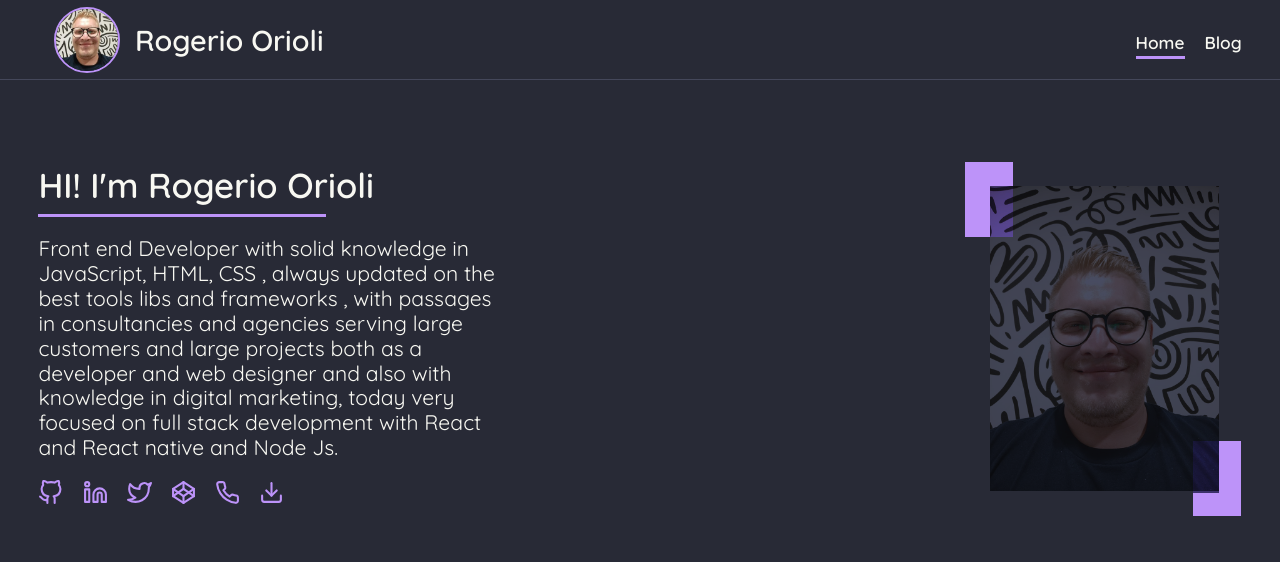
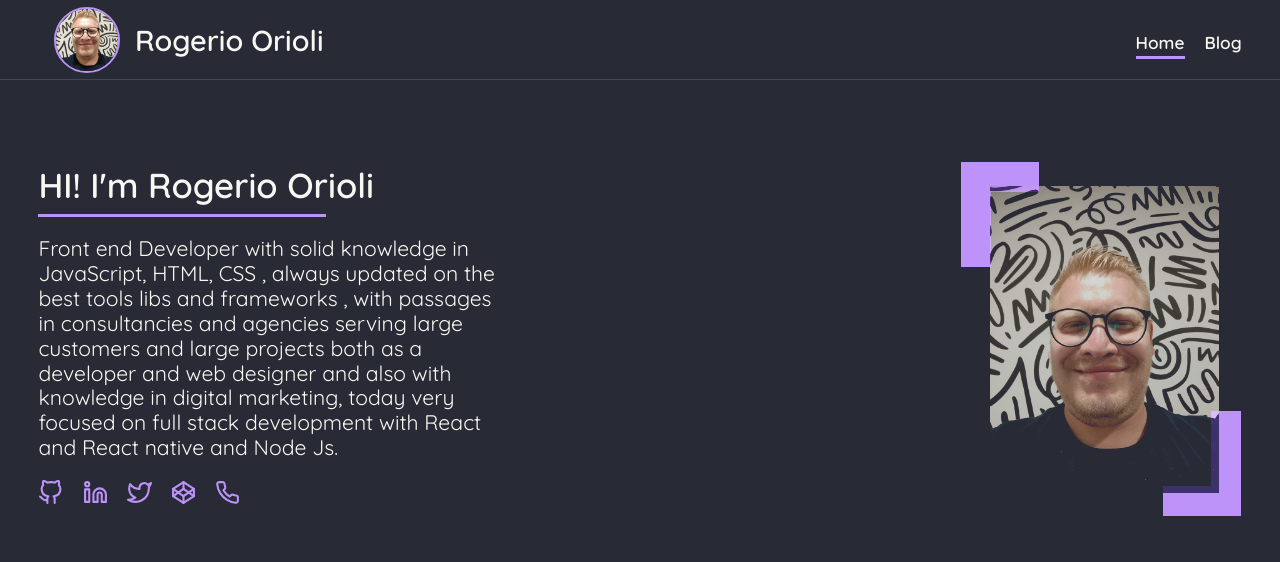
Before and after one commit to rogeriorioli/Rogerio-Orioli-nextjs, a Next.js app: page / in a window 1280 px wide. Shown: the top 562 px of the page. Built offline with nearby package versions, Linux system fonts and the light colour scheme; no server answers.

Commit message:
fix things

```diff
--- a/src/Components/Card/index.tsx
+++ b/src/Components/Card/index.tsx
@@ -19,8 +19,7 @@ interface CardProps {
 
 const Card: React.FC<CardProps> = ({ key, link, description, title, label, userAvatar, username, alt, slug }) => {
   return (
-    <Container>
-      <div className="card-repos">
+
         <div className="card" key={key}>
           <Link prefetch href={link}  >
             <a title={alt} >
@@ -42,9 +41,6 @@ const Card: React.FC<CardProps> = ({ key, link, description, title, label, userA
             </Link>
           </div>
         </div>
-
-      </div>
-    </Container>
   );
 }
 
--- a/src/Components/Hero/styles.ts
+++ b/src/Components/Hero/styles.ts
@@ -15,10 +15,11 @@ export const HeroContainer = styled.div`
             position: absolute;
             width: 18%;
             height: 75px;
-            background-color: var(--purple);
+                border-top: 30px solid var(--purple);
+                border-left: 30px solid var(--purple);
             mix-blend-mode: overlay;
-            left: -6px;
-            top: 27px;
+            left: -10px;
+            top: 20px;
             z-index: 8;
             transition : all 0.3s;
         }
@@ -27,10 +28,12 @@ export const HeroContainer = styled.div`
                 position: absolute;
                 width: 18%;
                 height: 75px;
-                background-color: var(--purple);
+                background-color: transparent;
                 mix-blend-mode: overlay;
-                right: -6px;
-                bottom: 27px;
+                border-bottom: 30px solid var(--purple);
+                border-right: 30px solid var(--purple);
+                right: -10px;
+                bottom: 20px;
                 z-index: 8;
                 transition : all 0.3s;
           }
@@ -39,7 +42,7 @@ export const HeroContainer = styled.div`
             position : relative;
             display : block;
             z-index: 1;
-            mix-blend-mode: overlay;
+            mix-blend-mode: lighten;
             opacity: .8;
             transition : all 0.5s;
             &:hover {
--- a/src/Styles/globalstyles.ts
+++ b/src/Styles/globalstyles.ts
@@ -58,5 +58,11 @@ const GlobalStyles = createGlobalStyle`
         0%   {opacity : 0};
         100%  {opacity : 1};
     }
+    .post {
+        img {
+            max-width: 100%;
+            margin: auto;
+        }
+    }
 `
 export default GlobalStyles
--- a/src/pages/articles.tsx
+++ b/src/pages/articles.tsx
@@ -9,7 +9,7 @@ import SocialIcons from '../Components/SocialIcons';
 import Title from '../Components/Title';
 import Layouts from '../Layouts';
 import PageContainer from './style';
-
+import Container from '../Components/Card/styles';
 
 // import { Container } from './styles';
 
@@ -31,6 +31,7 @@ const articles: React.FC = () => {
           <Title contenTitle=" Blog Posts from Dev.to" >
             <ImNewspaper size={28} />
           </Title>
+      <Container>
           {posts.map(post =>
             <Card
               key={post.id}
@@ -45,6 +46,7 @@ const articles: React.FC = () => {
             />
 
           )}
+          </Container>
         </div>
       </Layouts>
     </>
--- a/src/pages/index.tsx
+++ b/src/pages/index.tsx
@@ -71,13 +71,8 @@ const Home: React.FC = () => {
 
                   {
                     name: 'WhatsApp',
-                    link: 'https://api.whatsapp.com/send?phone=5511989885408&text=Oi%20Rogerio',
+                    link: 'https://api.whatsapp.com/send?phone=5548991865408&text=Oi%20Rogerio',
                     icon: <FiPhone size={25} />
-                  },
-                  {
-                    name: 'Download profile',
-                    link: 'https://docs.google.com/document/d/1APFhxIqI9mvf1UlefMoync4-dUWSjRY6N_S86vk3AVU/edit?usp=sharing',
-                    icon: <FiDownload size={25} />
                   }
                 ]}
 
```
